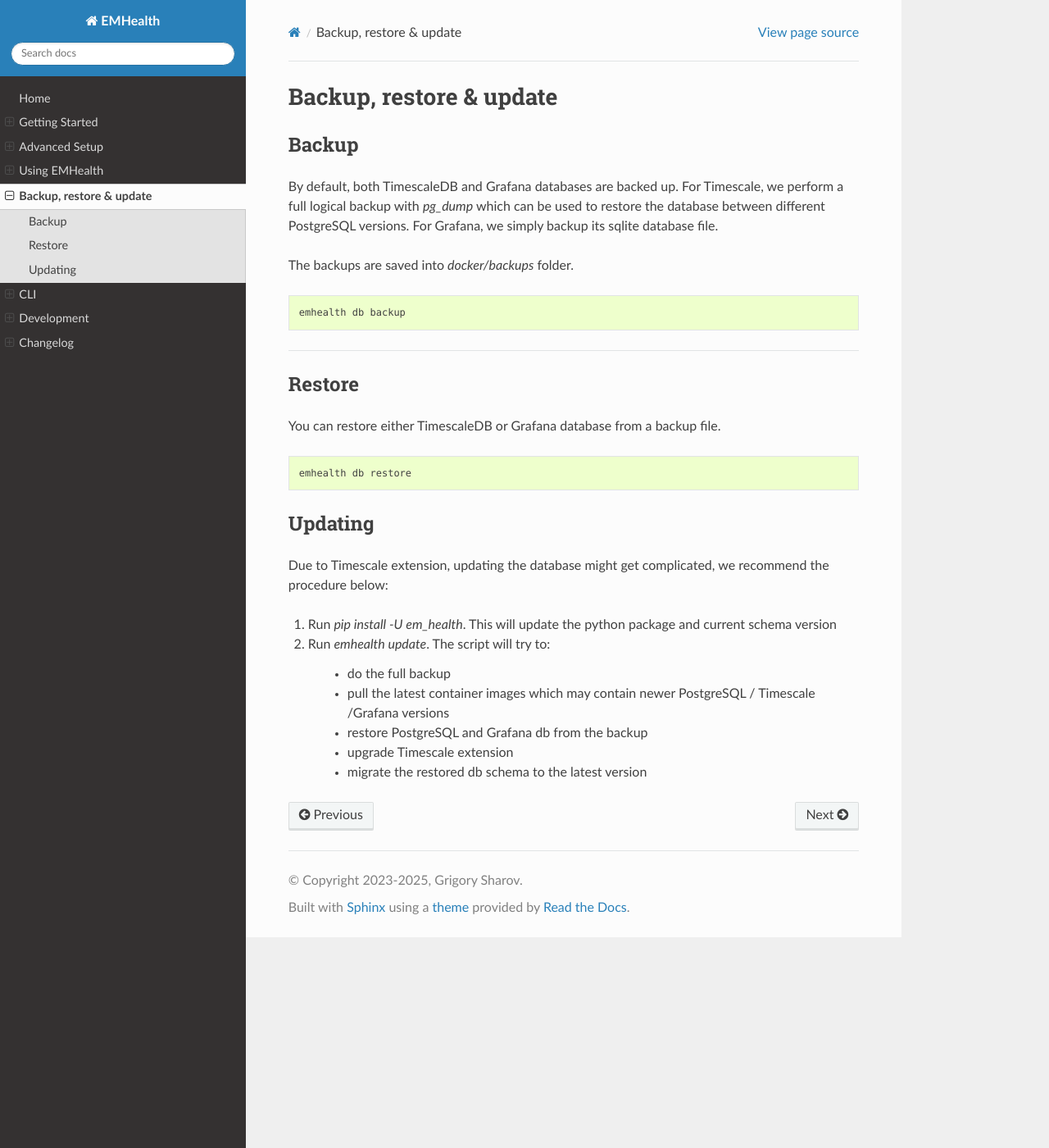
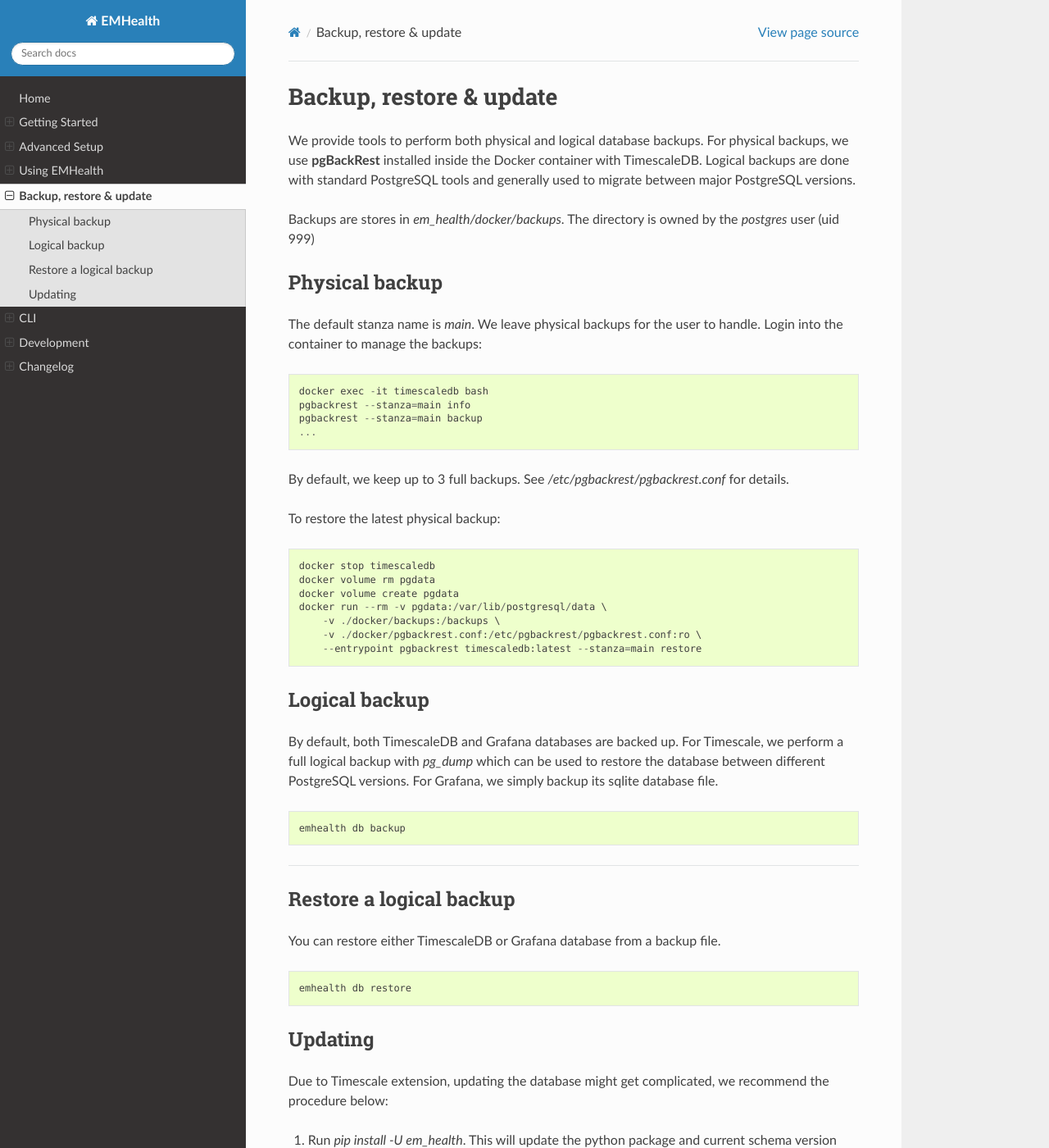
Before and after one commit to azazellochg/em_health, a Sphinx documentation site: the page built from docs/maintenance.rst, in a window 1280 px wide and 1400 px high. Shown: the whole window at 82% size. Built offline with Sphinx 7.4.7 and the Read the Docs theme 3.1.0, drawn with Linux system fonts in a browser that asks for light colours.

Commit message:
pgbackrest working

```diff
--- a/docs/maintenance.rst
+++ b/docs/maintenance.rst
@@ -1,13 +1,45 @@
 Backup, restore & update
 ========================
 
-Backup
-------
+We provide tools to perform both physical and logical database backups. For physical backups, we use **pgBackRest** installed inside
+the Docker container with TimescaleDB. Logical backups are done with standard PostgreSQL tools and generally used to migrate
+between major PostgreSQL versions.
+
+Backups are stores in `em_health/docker/backups`. The directory is owned by the *postgres* user (uid 999)
+
+Physical backup
+---------------
+
+The default stanza name is *main*. We leave physical backups for the user to handle. Login into the container to manage the backups:
+
+.. code-block::
+
+    docker exec -it timescaledb bash
+    pgbackrest --stanza=main info
+    pgbackrest --stanza=main backup
+    ...
+
+
+By default, we keep up to 3 full backups. See `/etc/pgbackrest/pgbackrest.conf` for details.
+
+To restore the latest physical backup:
+
+.. code-block::
+
+    docker stop timescaledb
+    docker volume rm pgdata
+    docker volume create pgdata
+    docker run --rm -v pgdata:/var/lib/postgresql/data \
+        -v ./docker/backups:/backups \
+        -v ./docker/pgbackrest.conf:/etc/pgbackrest/pgbackrest.conf:ro \
+        --entrypoint pgbackrest timescaledb:latest --stanza=main restore
+
+
+Logical backup
+--------------
 
 By default, both TimescaleDB and Grafana databases are backed up. For Timescale, we perform a full logical backup with `pg_dump`
 which can be used to restore the database between different PostgreSQL versions. For Grafana, we simply backup its sqlite database file.
-
-The backups are saved into `docker/backups` folder.
 
 .. code-block::
 
@@ -15,8 +47,8 @@ The backups are saved into `docker/backups` folder.
 
 ----
 
-Restore
--------
+Restore a logical backup
+------------------------
 
 You can restore either TimescaleDB or Grafana database from a backup file.
 
```
Also changed, not shown: 2 other files.
